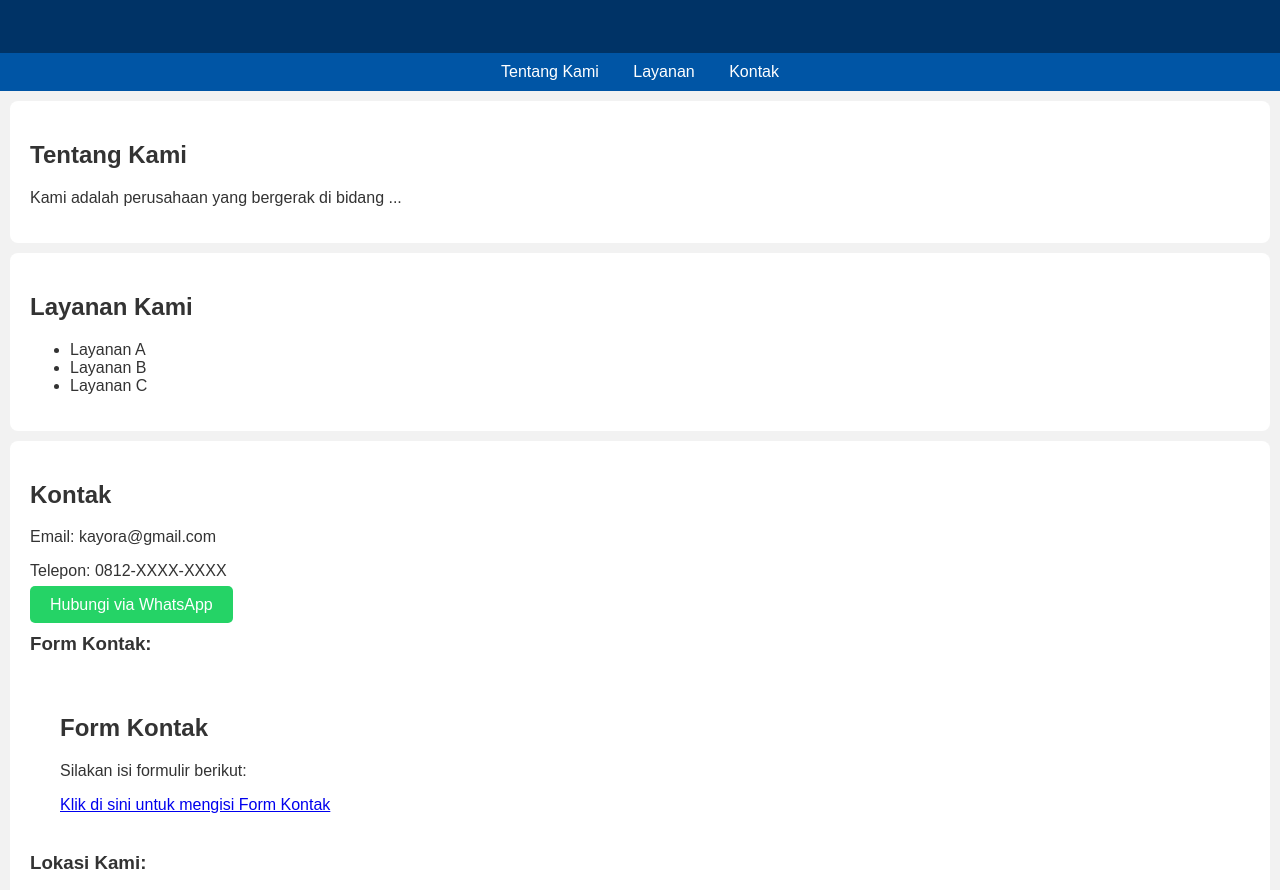
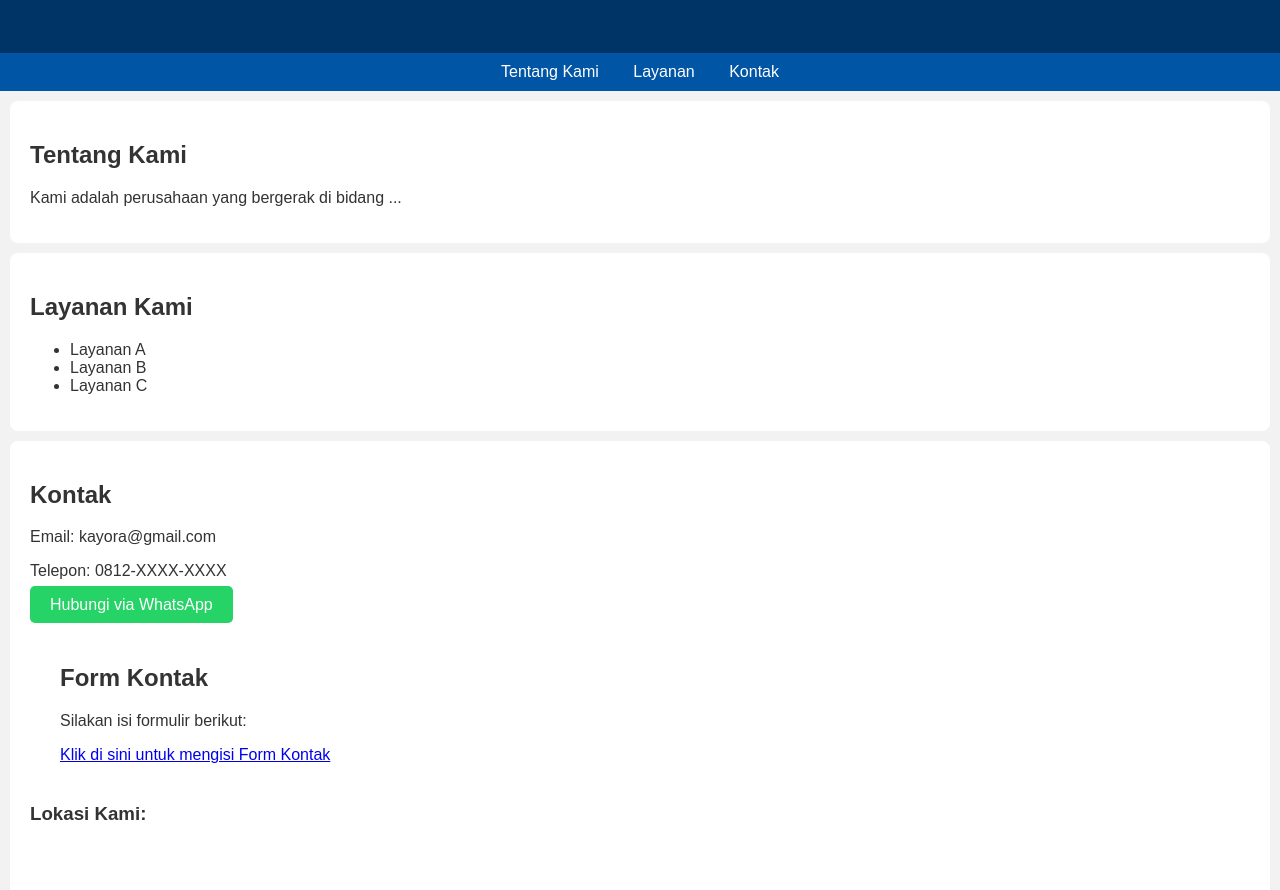
Before and after one commit to TukangSupport/kayora-profile, a plain HTML site: page index.html in a window 1280 px wide. Shown: the part 161-1051 px from the top of the page. Drawn offline with Linux system fonts and the light colour scheme; grey boxes are pictures that could not be loaded.

Commit message:
Update index.html

```diff
--- a/index.html
+++ b/index.html
@@ -42,9 +42,8 @@
     Hubungi via WhatsApp
   </a>
 
-  <h3>Form Kontak:</h3>
 
-  <section id="konsultasi">
+<section id="konsultasi">
   <h2>Form Kontak</h2>
   <p>Silakan isi formulir berikut:</p>
   <a href="https://forms.gle/wuFFgjW51PsKVVTN8" target="_blank">Klik di sini untuk mengisi Form Kontak</a>
```
